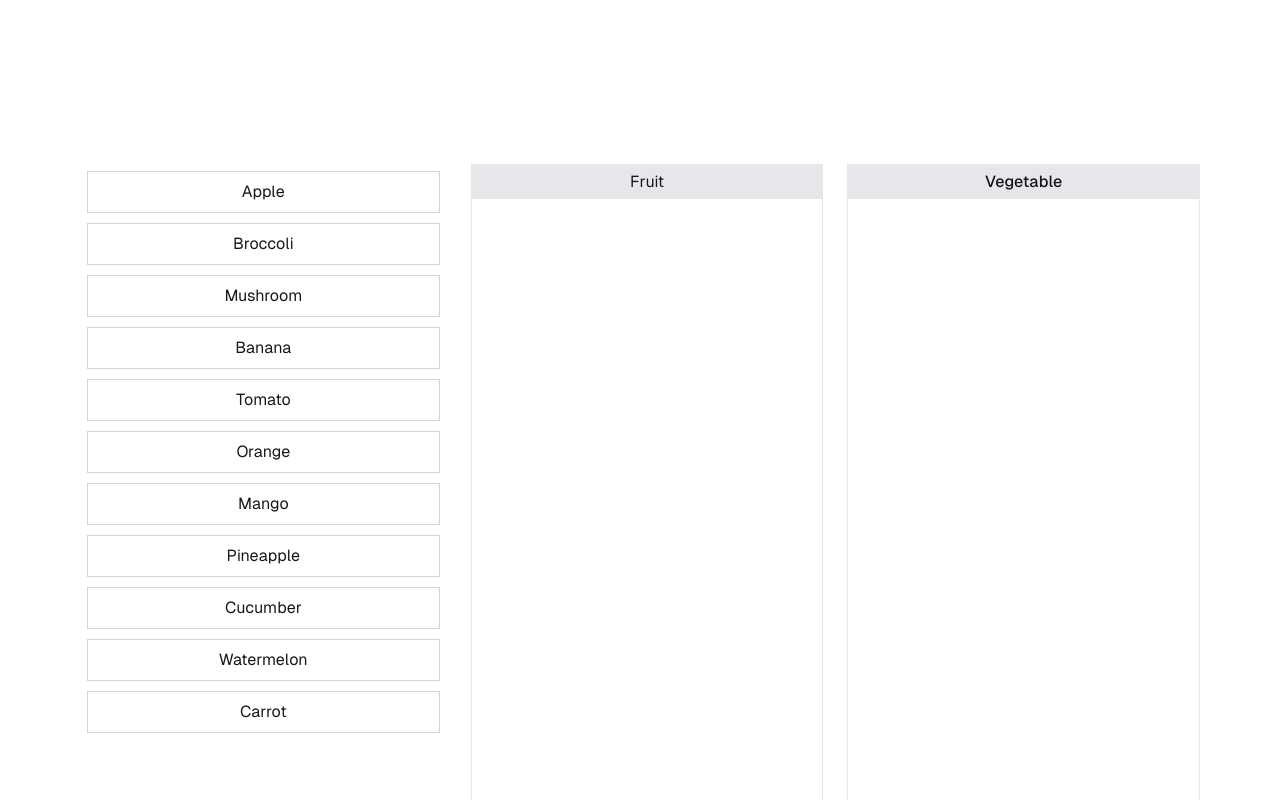
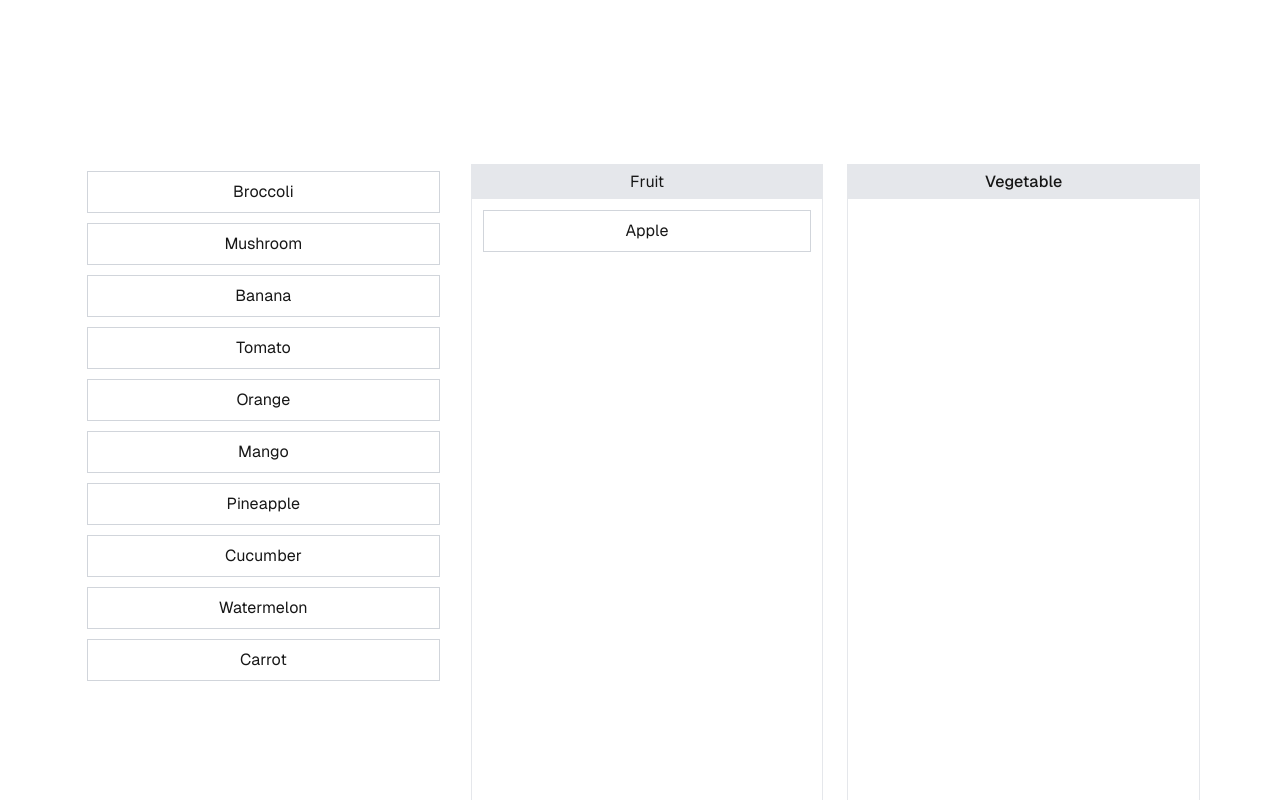
Before and after one commit to V9nineIX/7-solutions-frontend-assignment, a Next.js app: page / in a window 1280 px wide. Both pictures are taken after a click on the button "Apple". Shown: the top 800 px of the page. Built offline with nearby package versions, Linux system fonts and the light colour scheme.

Commit message:
Added feature todo list

```diff
--- a/src/app/components/todoList/index.tsx
+++ b/src/app/components/todoList/index.tsx
@@ -1,23 +1,14 @@
 'use client'
 
 import useTodoList from "./useTodoList"
+import { FRUIT_TYPE, VEGETABLE_TYPE } from "@/constants"
 
-
-// Add interface for list items
-interface TodoItem {
-  name: string;
-  // Add other properties if needed
-}
 
 
 export default function TodoList() {
 
-  const { listState } = useTodoList()
-  const { mainList, fruitList, vegetableList } = listState as {
-    mainList: TodoItem[];
-    fruitList: TodoItem[];
-    vegetableList: TodoItem[];
-  }
+  const { listState, moveItemToType, moveItemBack } = useTodoList()
+  const { mainList, fruitList, vegetableList } = listState as any
 
   return (
 
@@ -25,10 +16,10 @@ export default function TodoList() {
 
       <div className=" flex-1  p-2">
         <ul className="space-y-3">
-          {mainList.map((item, index) => {
+          {mainList.map((item: any, index: any) => {
             return (
               <li key={`main-list-${index}`}>
-                <button className="bg-white w-full p-2 ring-1  ring-gray-300">{item.name}</button>
+                <button onClick={() => { moveItemToType(item) }} className="bg-white w-full p-2 ring-1  ring-gray-300">{item.name}</button>
               </li>
             )
           })}
@@ -40,10 +31,10 @@ export default function TodoList() {
       <div className="flex-1 border border-gray-200">
         <div className="bg-gray-200 border border-gray-2 text-center p-1 font-[500">Fruit</div>
         <ul className="space-y-3 p-3">
-          {fruitList.map((item, index) => {
+          {fruitList.map((item: any, index: any) => {
             return (
               <li key={`fruit-list-${index}`}>
-                <button className="bg-white w-full p-2 ring-1  ring-gray-300 ">{item.name}</button>
+                <button onClick={() => { moveItemBack(item, FRUIT_TYPE) }} className="bg-white w-full p-2 ring-1  ring-gray-300 ">{item.name}</button>
               </li>
             )
           })}
@@ -55,10 +46,10 @@ export default function TodoList() {
       <div className="flex-1 border border-gray-200">
         <div className="bg-gray-200 border border-gray-2 text-center p-1 font-[500]">Vegetable</div>
         <ul className="space-y-3 p-3">
-          {vegetableList.map((item, index) => {
+          {vegetableList.map((item: any, index: any) => {
             return (
               <li key={`vagetable-list-${index}`}>
-                <button className="bg-white w-full p-2 ring-1  ring-gray-300">{item.name}</button>
+                <button onClick={() => { moveItemBack(item, VEGETABLE_TYPE) }} className="bg-white w-full p-2 ring-1  ring-gray-300">{item.name}</button>
               </li>
             )
           })}
--- a/src/app/components/todoList/useTodoList.ts
+++ b/src/app/components/todoList/useTodoList.ts
@@ -3,11 +3,8 @@
 import { useState } from "react";
 import { TODO_LIST } from "@/constants";
 
-// interface ListState {
-//   mainList: string[];
-//   fruitList: string[];
-//   vegetableList: string[];
-// }
+const FRUIT_TYPE = "Fruit";
+const VEGETABLE_TYPE = "Vegetable";
 
 const useTodoList = () => {
   const [listState, setListState] = useState<any>({
@@ -20,9 +17,110 @@ const useTodoList = () => {
     setListState(item);
   };
 
+  const moveItemToType = (selectItem: any) => {
+    setListState((prev: any) => {
+      const newMainList = prev?.mainList.filter(
+        (i: any) => i.name != selectItem.name
+      ); //  remove selected item from mainlist
+      const newState = {
+        ...prev,
+        mainList: newMainList,
+        fruitList:
+          selectItem.type === FRUIT_TYPE
+            ? [...prev.fruitList, selectItem]
+            : prev?.fruitList,
+        vegetableList:
+          selectItem.type === VEGETABLE_TYPE
+            ? [...prev?.vegetableList, selectItem]
+            : prev?.vegetableList,
+      };
+
+      return newState;
+    });
+
+    // Set timer 5 sec to move back
+    setTimeout(() => {
+      autoMoveItemBack(selectItem);
+    }, 5000);
+  };
+
+  const autoMoveItemBack = (selectItem: any) => {
+    setListState((prev: any) => {
+      const itemToMoveBack =
+        prev.fruitList.find((i: any) => i.name === selectItem.name) ||
+        prev.vegetableList.find((i: any) => i.name === selectItem.name);
+      if (itemToMoveBack) {
+        const newFruitList = prev.fruitList.filter(
+          (i: any) => i.name !== selectItem.name
+        );
+        const newVegetableList = prev.vegetableList.filter(
+          (i: any) => i.name !== selectItem.name
+        );
+        const newMainList = [...prev.mainList, itemToMoveBack];
+        return {
+          ...prev,
+          mainList: newMainList,
+          fruitList: newFruitList,
+          vegetableList: newVegetableList,
+        };
+      }
+      return prev;
+    });
+  };
+
+  const moveItemBack = (selectItem: any, type: any) => {
+    if (!type) return;
+
+    setListState((prev: any) => {
+      let itemToMoveBack = [];
+      //clone to make default
+      let newFruitList = [...prev.fruitList];
+      let newVegetableList = [...prev.vegetableList];
+
+      if (type === FRUIT_TYPE) {
+        const result = filterItemToMove(newFruitList, selectItem);
+        itemToMoveBack = result.itemToMoveBack;
+        newFruitList = result.newList;
+      }
+
+      if (type == VEGETABLE_TYPE) {
+        const result = filterItemToMove(newVegetableList, selectItem);
+        itemToMoveBack = result.itemToMoveBack;
+        newVegetableList = result.newList;
+      }
+
+      if (itemToMoveBack) {
+        const newMainList = [...prev.mainList, itemToMoveBack];
+        return {
+          ...prev,
+          mainList: newMainList,
+          fruitList: newFruitList,
+          vegetableList: newVegetableList,
+        };
+      }
+      return prev;
+    });
+  };
+
+  const filterItemToMove = (list: any, selectItem: any) => {
+    const index = list.findIndex((i: any) => i.name === selectItem.name);
+    let itemToMoveBack = null;
+    let newList = [];
+    if (index !== -1) {
+      itemToMoveBack = list[index];
+      newList = list.slice(0, index).concat(list.slice(index + 1));
+    }
+    return {
+      itemToMoveBack,
+      newList,
+    };
+  };
+
   return {
     listState,
     updateList,
+    moveItemToType,
+    moveItemBack,
   };
 };
 
--- a/src/app/page.tsx
+++ b/src/app/page.tsx
@@ -1,3 +1,5 @@
+
+'use client'
 
 import TodoList from "./components/todoList";
 
--- a/src/constants/index.ts
+++ b/src/constants/index.ts
@@ -45,4 +45,7 @@ const TODO_LIST = [
   },
 ];
 
-export { TODO_LIST };
+const FRUIT_TYPE = "Fruit";
+const VEGETABLE_TYPE = "Vegetable";
+
+export { TODO_LIST, FRUIT_TYPE, VEGETABLE_TYPE };
```
